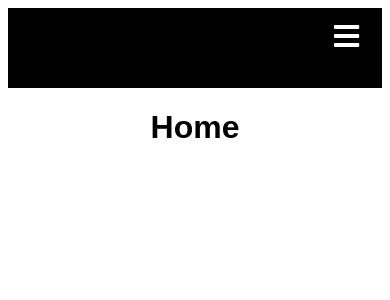
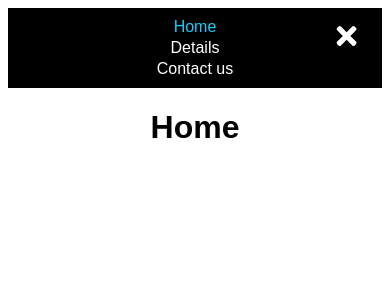
Before and after one commit to marurevi/React---Metrics-webapp, a React (Create React App) app: page / in a window 390 px wide. Both pictures are taken after a click on the icon 346 px from the left and 35 px from the top of the page. Shown: the top 300 px of the page. Built offline with nearby package versions, Linux system fonts and the light colour scheme.

Commit message:
Add links to mobile menu

```diff
--- a/src/components/Navbar/NavbarStyle.js
+++ b/src/components/Navbar/NavbarStyle.js
@@ -1,6 +1,7 @@
 import styled from 'styled-components';
 import { NavLink as Link } from 'react-router-dom';
 import { FaBars } from '@react-icons/all-files/fa/FaBars';
+import { FaTimes } from '@react-icons/all-files/fa/FaTimes';
 
 export const Nav = styled.nav`
   background: #000;
@@ -10,6 +11,7 @@ export const Nav = styled.nav`
   padding: 0.5rem calc((100vw - 1000px)/ 2);
   z-index: 10;
 `;
+
 export const NavLink = styled(Link)`
   color: #fff;
   display: flex;
@@ -37,6 +39,34 @@ export const Bars = styled(FaBars)`
   }
 `;
 
+export const Close = styled(FaTimes)`
+  display: none;
+  color: #fff;
+  @media screen and (max-width: 768px) {
+    display: block;
+    position: absolute;
+    top: 0;
+    right: 0;
+    transform: translate(-100%, 75%);
+    font-size: 1.8rem;
+    cursor: pointer;
+  }
+`;
+
+export const PopUpNav = styled.div`
+  background: #000;
+  display: flex;
+  flex-direction: column;
+  align-items: center;
+  justify-content: center;
+  width: 100vw;
+  padding: 0.5rem calc((100vw - 1000px)/ 2)
+
+  @media screen and (min-width: 768px) {
+    display: none;
+  }
+`;
+
 export const NavMenu = styled.div`
   display: flex;
   align-items: center;
@@ -45,8 +75,6 @@ export const NavMenu = styled.div`
   white-space: nowrap;
   @media screen and (max-width: 768px) {
     display: none;
-    flex-direction: column;
-    margin-right: 24px;
   }
 `;
 
--- a/src/components/Navbar/index.js
+++ b/src/components/Navbar/index.js
@@ -1,25 +1,40 @@
-import React from 'react';
+import React, { useState } from 'react';
 import {
-  Nav, NavLink, Bars, NavMenu,
+  Nav, NavLink, Bars, NavMenu, Close, PopUpNav
 } from './NavbarStyle';
 
 function Navbar() {
+  const [popUp, setPopUp] = useState(false);
   return (
     <div>
       <Nav>
-        <Bars />
+        {popUp ?
+        <>
+          <Close onClick={() => setPopUp(false)} />
+          <PopUpNav>
+            <NavLink to="/" onClick={() => setPopUp(false)}>
+              Home
+            </NavLink>
+            <NavLink to="/details" activestyle="true" onClick={() => setPopUp(false)}>
+              Details
+            </NavLink>
+            <NavLink to="/contact-us" activestyle="true" onClick={() => setPopUp(false)}>
+              Contact us
+            </NavLink>
+          </PopUpNav>
+        </>
+        : <Bars onClick={() => setPopUp(true)} />}
         <NavMenu>
           <NavLink to="/">
             Home
           </NavLink>
-          <NavLink to="/details" activeStyle>
+          <NavLink to="/details" activestyle="true">
             Details
           </NavLink>
-          <NavLink to="/contact-us" activeStyle>
+          <NavLink to="/contact-us" activestyle="true">
             Contact us
           </NavLink>
         </NavMenu>
-
       </Nav>
     </div>
   );
```
